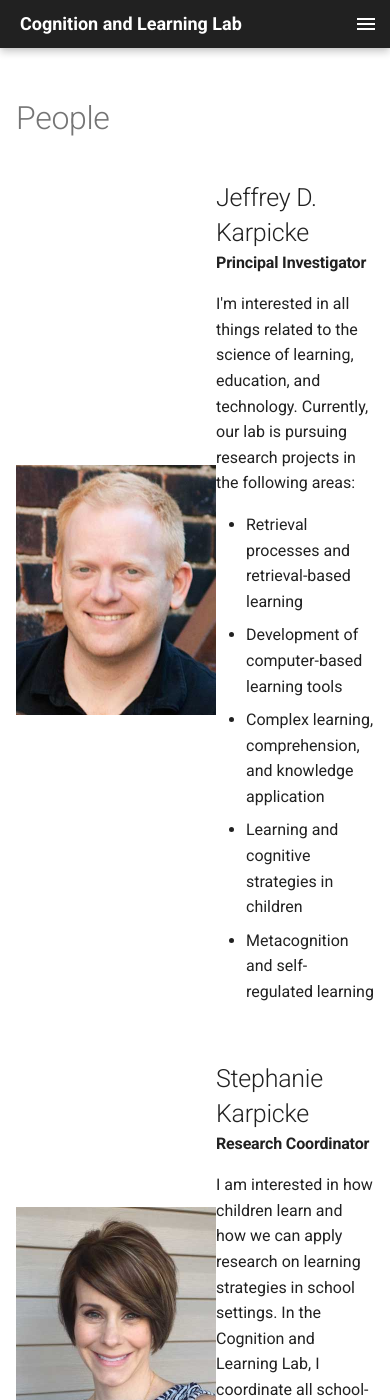
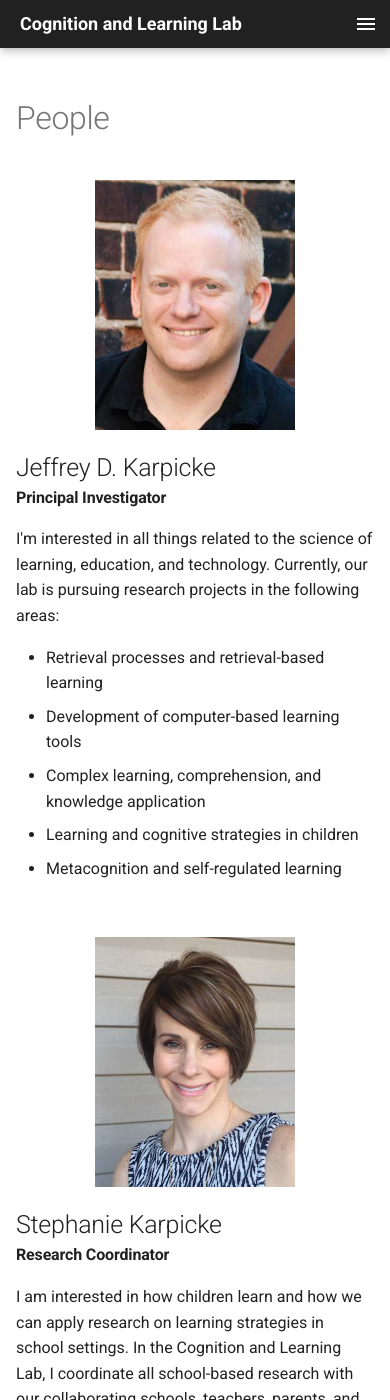
Before and after one commit to shivanya-chandra/pcllab.github.io, an MkDocs documentation site: the page built from docs/people.md, in a window 390 px wide and 1400 px high. Built offline with MkDocs 1.6.1 and Material for MkDocs 9.7.7, drawn with Linux system fonts in a browser that asks for light colours.

Commit message:
fix mobile view

```diff
--- a/docs/css/people.css
+++ b/docs/css/people.css
@@ -1,17 +1,19 @@
 .people-row {
-  display:flex;
+  display: flex;
+  flex-direction: column;
   align-items: center;
   margin-bottom: 2rem;
 }
 .people-img {
   object-fit: cover;
   margin-bottom: 1rem;
-  width:200px;
+  width: 200px;
 }
 
 @media (min-width:992px) {
   .people-row {
     align-items: flex-start;
+    flex-direction: row;
   }
   .people-img {
     margin-right: 1rem;
```
